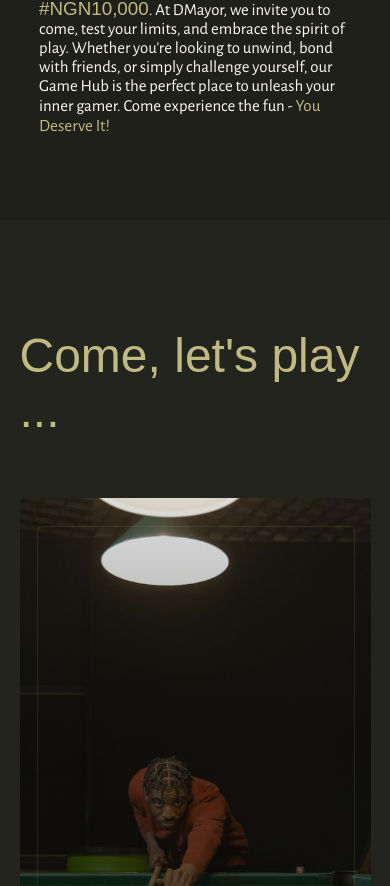
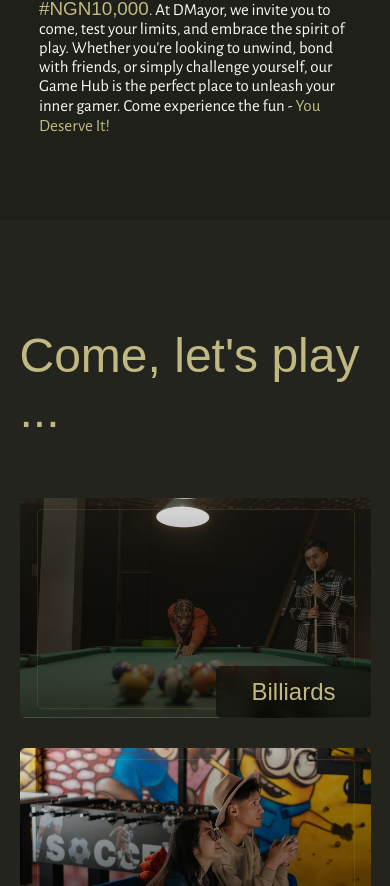
Before and after one commit to QuadiBox/DMayors-Fitness, a Next.js app: page /game_hub in a window 390 px wide. Shown: the part 1114-2000 px from the top of the page. Built offline with nearby package versions, Linux system fonts and the light colour scheme; no server answers; a web font is replaced by a local one.

Commit message:
my commit for changes on the mobile view after deployment

```diff
--- a/app/blogs/blog.css
+++ b/app/blogs/blog.css
@@ -170,6 +170,7 @@
     margin-top: 20px;
     font-size: 1.05em;
     font-weight: 300;
+    color: var(--white-clr2);
 }
 
 /****UNIT BLOG PAGES STYLING - STARTS HERE****/
--- a/app/game_hub.css
+++ b/app/game_hub.css
@@ -277,6 +277,8 @@ main{
       display: flex;
       flex-direction: column;
       gap: 30px;
+      height: max-content;
+      overflow: hidden;
     }
 
     .grid_unit{
@@ -284,16 +286,11 @@ main{
         background-size: cover;
     }
 
-
     .grid_unit:hover{
         background-size: cover;
     }
-    .grid_unit.horizontal{
+    .grid_unit{
         width: 100%;
-        aspect-ratio: 10/16;
-    }
-    .grid_unit.vertical{
-        width: 100%;
-        aspect-ratio: 10/18;
+        aspect-ratio: 16/10;
     }
 }
--- a/app/globals.css
+++ b/app/globals.css
@@ -86,4 +86,8 @@ a {
   body {
     font-size: 12px;
   }
+
+  * {
+    transition: none;
+  }
 }
--- a/app/home.css
+++ b/app/home.css
@@ -551,6 +551,7 @@ header{
     font-size: 3em;
     margin-inline: auto;
     background-color: transparent;
+    color: var(--lightgreen-clr);
 }
 
 /****THE HEADER STYLING - ENDS****/
@@ -750,6 +751,7 @@ header{
 .homeSect2{
     width: 100%;
     padding-block: 8em 0em;
+
 }
 
 .topHomeSect2{
@@ -759,6 +761,7 @@ header{
     gap: 1em;
     align-items: center;
     justify-content: center;
+    background-color: var(--bgDark-clr1);
 }
 
 .topHomeSect2 h2{
@@ -977,6 +980,7 @@ header{
     height: 100dvh;
     width: 100%;
     padding-inline: var(--padding-gen);
+    background-color: var(--bgDark-clr1);
     background-image: linear-gradient(to bottom, var(--opac-d03), var(--opac-d05)), url(/groove.jpg);
     background-size: cover;
     padding-block: var(--nav-height);
@@ -1066,6 +1070,7 @@ header{
 
     .grooveDisplay{
         gap: 2em;
+        background-attachment: none;
     }
 }
 
```
